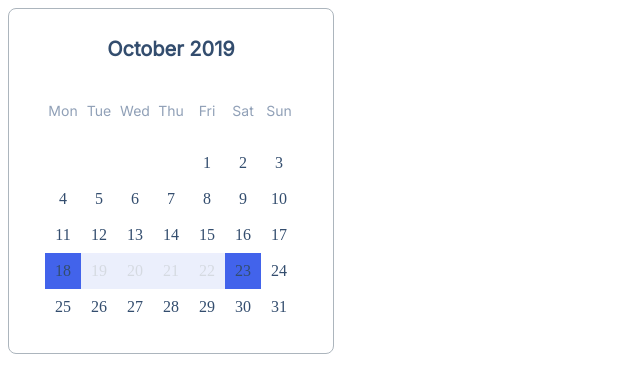
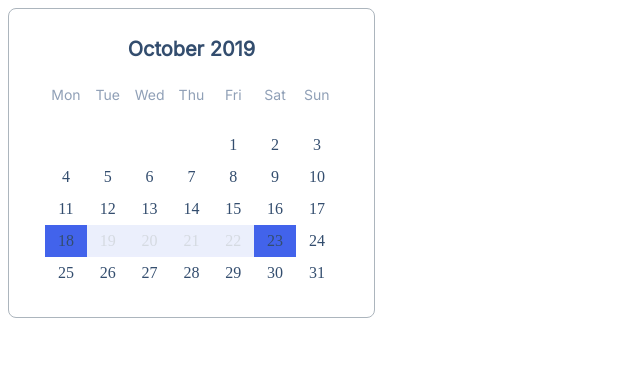
Before and after one commit to js-tasks-ru/htmlcss-20220317_alexxxusachev888, a website: page 05-lection3/03-calendar/index.html in a window 1280 px wide. Shown: the whole page, without its empty margins (0-640 px from the left). Drawn offline with Linux system fonts and the light colour scheme.

Commit message:
FixedCalendar

```diff
--- a/05-lection3/03-calendar/calendar.css
+++ b/05-lection3/03-calendar/calendar.css
@@ -9,7 +9,6 @@
 }
 
 .calendar__wrapper {
-    max-width: 300px;
     display: grid;
     grid-template-columns: repeat(7, 1fr);
     }
@@ -24,7 +23,6 @@
     align-items: flex-end;
     justify-content: center;
     color: #334D6E;
-    max-width: 300px;
 
 }
 
@@ -39,8 +37,7 @@
     display: flex;
     justify-content: center;
     align-items: center;
-    width: 36px;
-    height: 36px;
+    padding: 6px;
 }
 
 .calendar__item_day {
```
